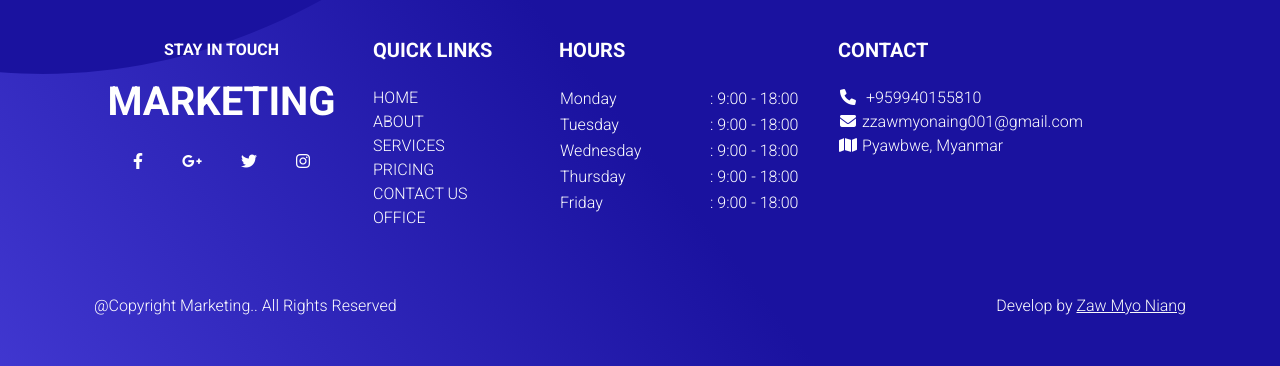
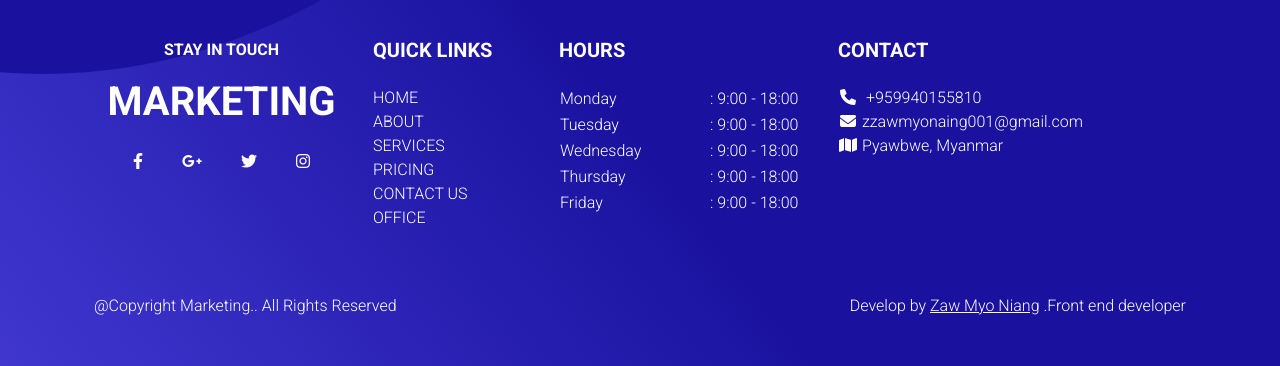
Before and after one commit to Zawmyonaing27/Marketing, a plain HTML site: page index.html in a window 1280 px wide. Shown: the part 4153-4519 px from the top of the page. Drawn offline with Linux system fonts and the light colour scheme; a web font is replaced by a local one.

Commit message:
Update index.html

```diff
--- a/index.html
+++ b/index.html
@@ -625,7 +625,7 @@
                             <div class="col-12">
                                 <div class="pb-5 text-white fs-6 d-flex flex-column flex-md-row justify-content-between">
                                     <span>@Copyright Marketing.. All Rights Reserved</span>
-                                    <span>Develop by <a href="#" class="text-light ">Zaw Myo Niang</a></span>
+                                    <span>Develop by <a href="#" class="text-light ">Zaw Myo Niang</a> .Front end developer</span>
                                 </div>
                             </div>
                         </div>
```
